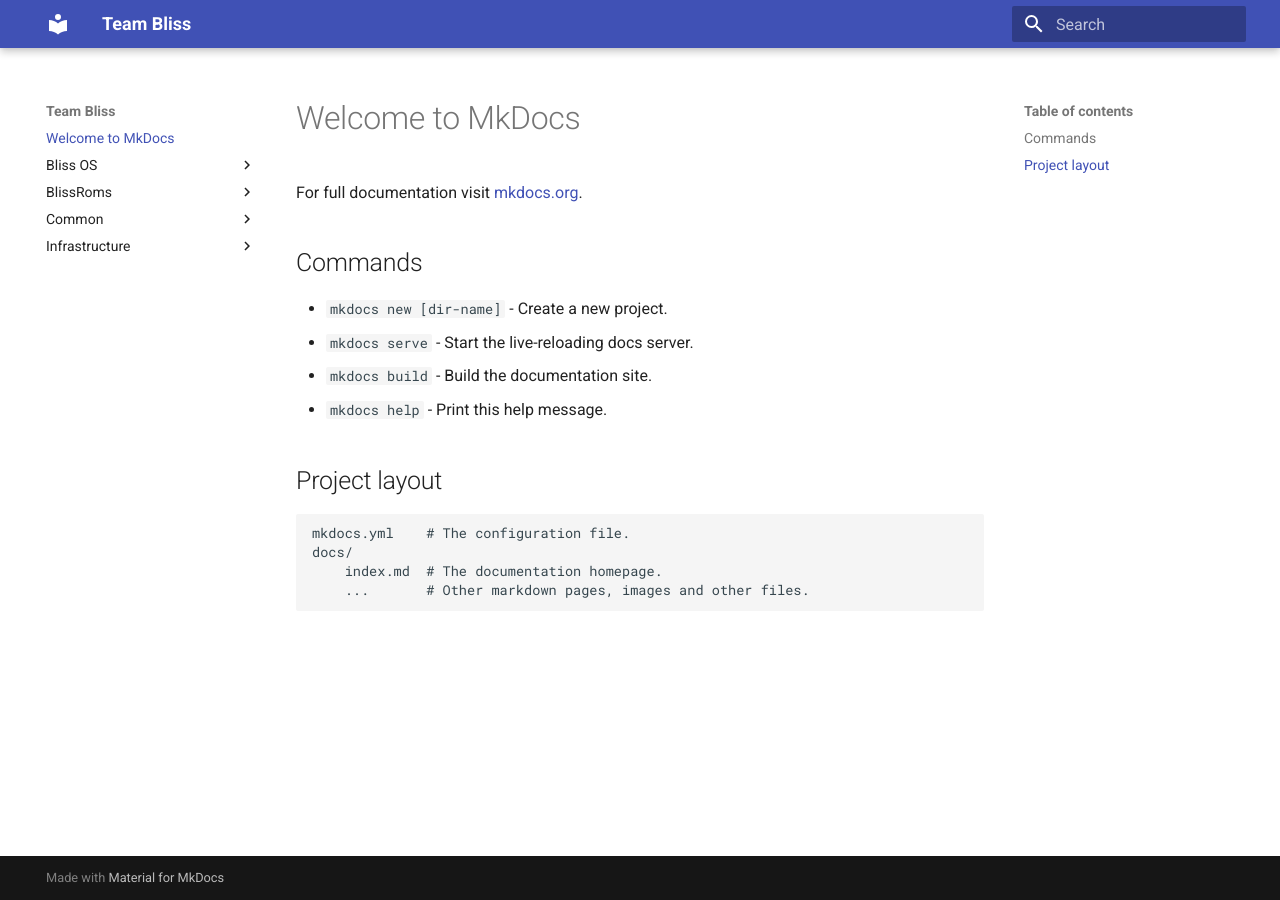
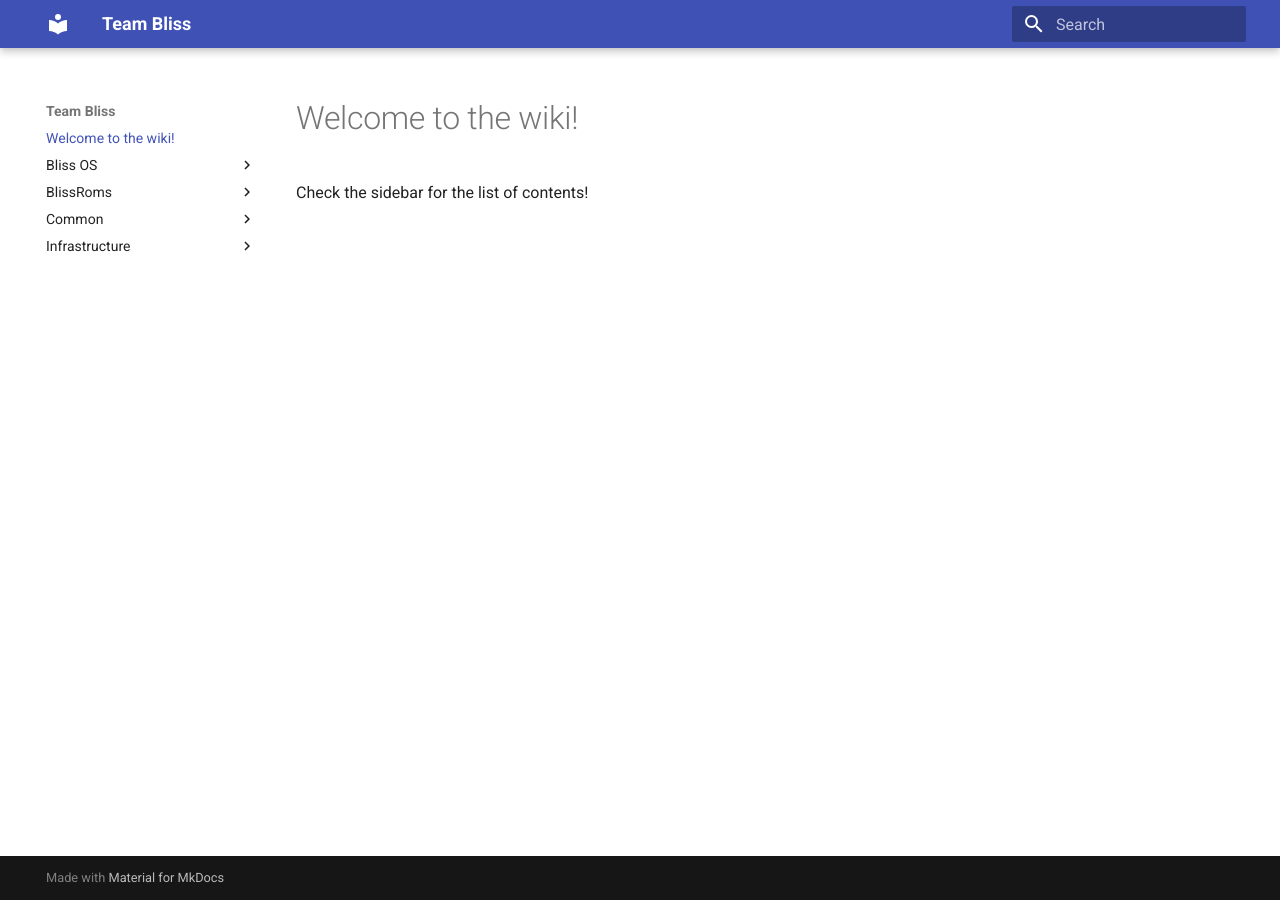
Before and after one commit to BlissRoms/Documentation-old, an MkDocs documentation site: the page built from docs/index.md, in a window 1280 px wide. Built offline with MkDocs 1.6.1 and Material for MkDocs 9.7.7, drawn with Linux system fonts in a browser that asks for light colours.

Commit message:
Change index page
Change-Id: I1eeaa5124c7c16a2f0821cdc6f21f0b31b0c369f

```diff
--- a/docs/index.md
+++ b/docs/index.md
@@ -1,17 +1,3 @@
-# Welcome to MkDocs
+# Welcome to the wiki!
 
-For full documentation visit [mkdocs.org](https://mkdocs.org).
-
-## Commands
-
-* `mkdocs new [dir-name]` - Create a new project.
-* `mkdocs serve` - Start the live-reloading docs server.
-* `mkdocs build` - Build the documentation site.
-* `mkdocs help` - Print this help message.
-
-## Project layout
-
-    mkdocs.yml    # The configuration file.
-    docs/
-        index.md  # The documentation homepage.
-        ...       # Other markdown pages, images and other files.
+Check the sidebar for the list of contents!
```
